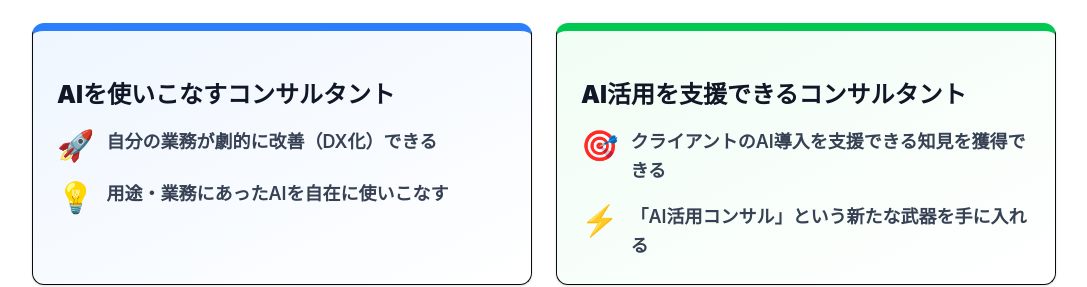
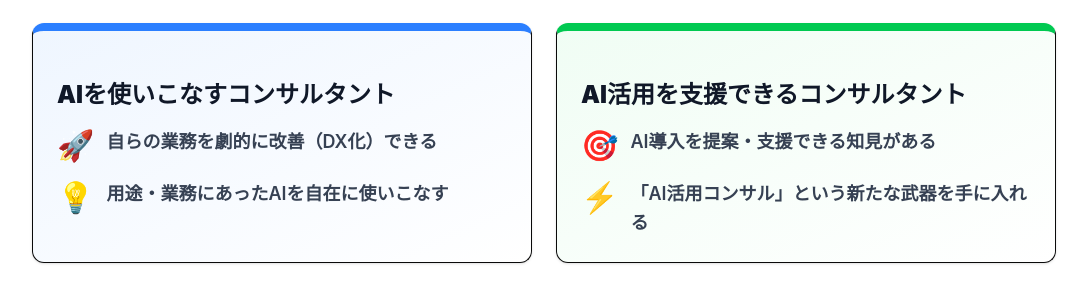
Before and after one commit to jam50tak/ai-consultant-lp-, a Next.js app: page / in a window 1280 px wide. Shown: the part 2020-2307 px from the top of the page, without its empty margins (96-1183 px from the left). Built offline with nearby package versions, Linux system fonts and the light colour scheme.

Commit message:
Update Purpose section text

```diff
--- a/components/2.Purpose.tsx
+++ b/components/2.Purpose.tsx
@@ -52,7 +52,7 @@ export default function Purpose() {
                   <ul className="space-y-4 text-gray-700">
                     <li className="flex items-start gap-3">
                       <span className="text-3xl">🚀</span>
-                      <span className="text-base md:text-lg font-semibold leading-relaxed">自分の業務が劇的に改善（DX化）できる</span>
+                      <span className="text-base md:text-lg font-semibold leading-relaxed">自らの業務を劇的に改善（DX化）できる</span>
                     </li>
                     <li className="flex items-start gap-3">
                       <span className="text-3xl">💡</span>
@@ -71,7 +71,7 @@ export default function Purpose() {
                   <ul className="space-y-4 text-gray-700">
                     <li className="flex items-start gap-3">
                       <span className="text-3xl">🎯</span>
-                      <span className="text-base md:text-lg font-semibold leading-relaxed">クライアントのAI導入を支援できる知見を獲得できる</span>
+                      <span className="text-base md:text-lg font-semibold leading-relaxed">AI導入を提案・支援できる知見がある</span>
                     </li>
                     <li className="flex items-start gap-3">
                       <span className="text-3xl">⚡</span>
```
